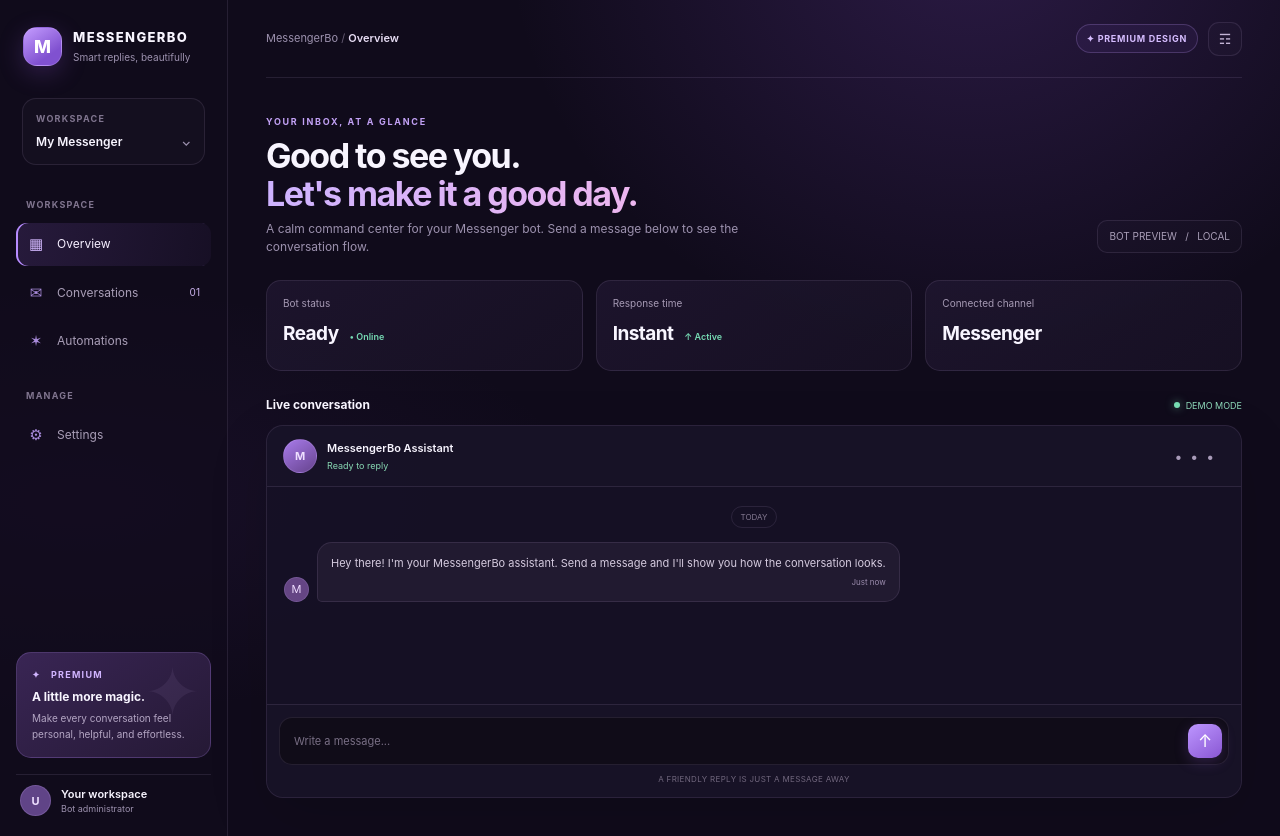
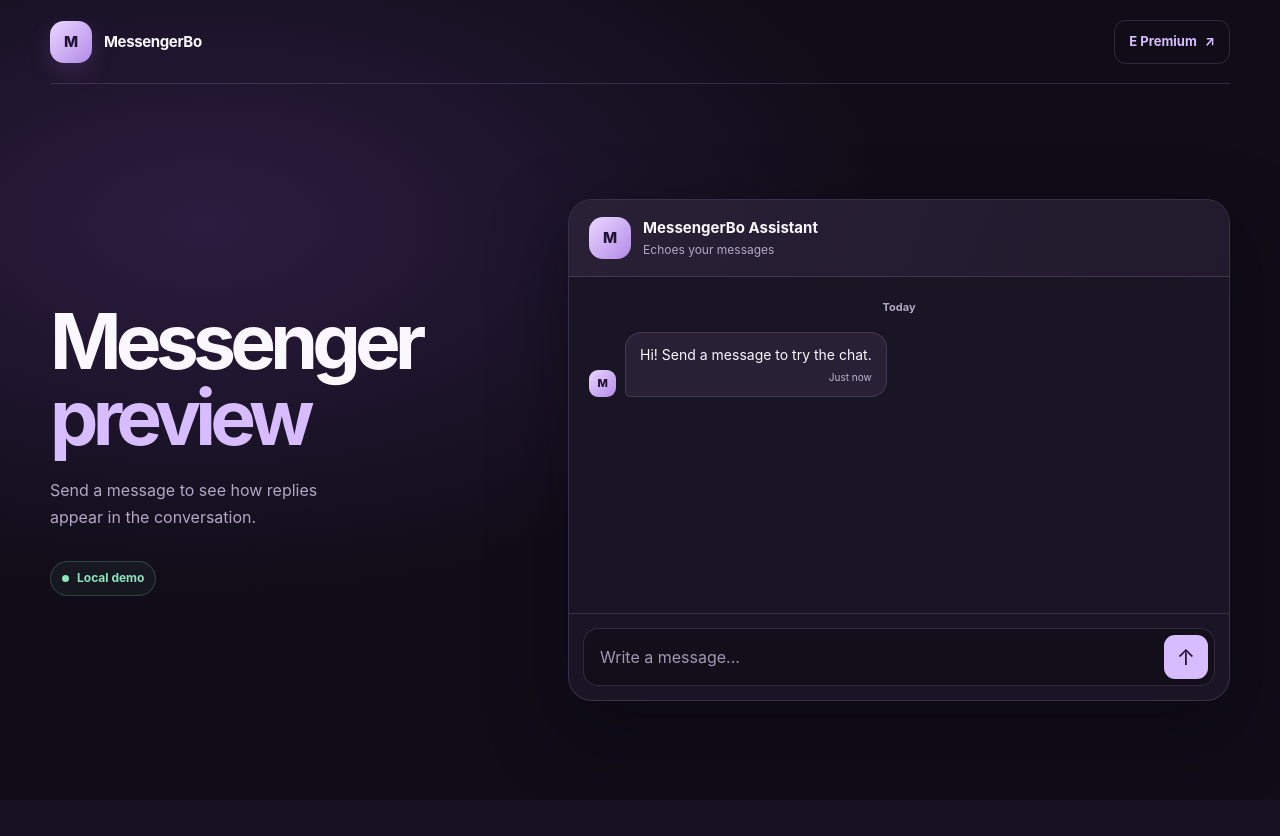
Before and after one commit to abdusshafial/massengerbo, a Flask app: page / in a window 1280 px wide. After the commit the page ends 800 px from the top, so only its background shows below. Run offline with Flask 3, Linux system fonts and the light colour scheme.

Commit message:
Refresh MessengerBo and E Premium interfaces

```diff
--- a/templates/index.html
+++ b/templates/index.html
@@ -3,163 +3,232 @@
 <head>
   <meta charset="utf-8">
   <meta name="viewport" content="width=device-width, initial-scale=1">
-  <meta name="theme-color" content="#100b1b">
-  <title>MessengerBo | Premium inbox</title>
+  <meta name="theme-color" content="#100d18">
+  <title>MessengerBo | Inbox preview</title>
   <style>
     :root {
       color-scheme: dark;
-      --bg: #100b1b;
-      --panel: #171126;
-      --panel-2: #1e1730;
-      --panel-3: #241b38;
-      --line: rgba(220, 199, 255, .105);
-      --text: #f8f5ff;
-      --muted: #9c91ae;
-      --purple: #ad83ff;
-      --lavender: #d2b7ff;
-      --green: #76dbb4;
+      --bg: #100d18;
+      --panel: #1a1525;
+      --text: #faf7ff;
+      --muted: #b3a8c4;
+      --line: #a995c537;
+      --accent: #d7bcff;
+      --green: #8ce5bc;
     }
     * { box-sizing: border-box; }
     body {
+      margin: 0;
       min-height: 100vh;
-      margin: 0;
       color: var(--text);
-      background: radial-gradient(ellipse at 76% -10%, rgba(132, 76, 206, .24), transparent 34%),
-                  radial-gradient(ellipse at 6% 60%, rgba(89, 51, 137, .12), transparent 30%), var(--bg);
-      font: 14px/1.5 Inter, ui-sans-serif, system-ui, -apple-system, "Segoe UI", sans-serif;
+      background: radial-gradient(ellipse at 16% 28%, #2c1c40, transparent 45%), var(--bg);
+      font: 15px/1.55 Inter, ui-sans-serif, system-ui, -apple-system, "Segoe UI", sans-serif;
     }
     button, input { font: inherit; }
-    .app { display: grid; grid-template-columns: 228px minmax(0, 1fr); min-height: 100vh; max-width: 1500px; margin: 0 auto; }
-    .sidebar { display: flex; flex-direction: column; padding: 27px 16px 20px; border-right: 1px solid var(--line); background: rgba(17, 12, 29, .72); }
-    .brand { display: flex; align-items: center; gap: 11px; padding: 0 7px 32px; }
-    .brand-mark { display: grid; width: 39px; height: 39px; place-items: center; border: 1px solid #d7bdff35; border-radius: 14px; color: #fff; background: linear-gradient(145deg, #c49cff, #8051d0 72%); box-shadow: 0 7px 24px #8952cc45; font-size: 18px; font-weight: 800; }
-    .brand-name { font-size: 13px; font-weight: 760; letter-spacing: .105em; }
-    .brand-caption { margin-top: 2px; color: var(--muted); font-size: 10px; }
-    .workspace { margin: 0 6px 10px; padding: 13px; border: 1px solid var(--line); border-radius: 14px; background: #ffffff05; }
-    .workspace-kicker, .nav-label { color: #80758f; font-size: 9px; font-weight: 720; letter-spacing: .14em; text-transform: uppercase; }
-    .workspace-name { display: flex; justify-content: space-between; align-items: center; margin-top: 7px; font-size: 12px; font-weight: 620; }
-    .chevron { color: var(--muted); }
-    .nav-label { margin: 23px 10px 9px; }
-    .nav-item { display: flex; align-items: center; gap: 12px; margin: 3px 0; padding: 10px 11px; border-radius: 11px; color: #a99eb7; font-size: 12px; }
-    .nav-item .nav-icon { width: 18px; text-align: center; color: #a98bdb; font-size: 15px; }
-    .nav-item.active { color: #f6efff; background: linear-gradient(100deg, #9764dd2b, #9764dd0d); box-shadow: inset 2px 0 #b78cff; }
-    .nav-item.active .nav-icon { color: #d4b9ff; }
-    .nav-count { margin-left: auto; color: #cbb3ed; font-size: 10px; }
-    .sidebar-bottom { margin-top: auto; }
-    .upgrade { position: relative; overflow: hidden; padding: 15px; border: 1px solid #bb94ff36; border-radius: 15px; background: linear-gradient(145deg, #392554, #251935); }
-    .upgrade:after { content: "✦"; position: absolute; top: -13px; right: 9px; color: #dfc9ff12; font-size: 68px; }
-    .upgrade-tag { color: #d1b5ff; font-size: 9px; font-weight: 730; letter-spacing: .14em; text-transform: uppercase; }
-    .upgrade-title { margin-top: 7px; font-size: 12px; font-weight: 680; }
-    .upgrade-copy { margin-top: 5px; color: #b4a6c4; font-size: 10px; line-height: 1.55; }
-    .profile { display: flex; align-items: center; gap: 10px; margin-top: 16px; padding: 10px 4px 0; border-top: 1px solid var(--line); }
-    .avatar { display: grid; flex: 0 0 auto; width: 31px; height: 31px; place-items: center; border: 1px solid #d7bdff2a; border-radius: 50%; color: #eedfff; background: #604487; font-size: 11px; font-weight: 700; }
-    .profile-name { font-size: 11px; font-weight: 620; }
-    .profile-role { color: var(--muted); font-size: 9px; }
-    .main { min-width: 0; padding: 0 38px 38px; }
-    .topbar { display: flex; min-height: 78px; align-items: center; justify-content: space-between; border-bottom: 1px solid var(--line); }
-    .breadcrumb { color: var(--muted); font-size: 11px; }
-    .breadcrumb strong { color: #e8def5; font-weight: 560; }
-    .top-actions { display: flex; align-items: center; gap: 10px; }
-    .icon-button { display: grid; width: 34px; height: 34px; place-items: center; border: 1px solid var(--line); border-radius: 11px; color: #c3b4d5; background: #ffffff04; }
-    .plan-pill { padding: 7px 10px; border: 1px solid #c3a0ff39; border-radius: 999px; color: #d6bdff; background: #9e6bea12; font-size: 9px; font-weight: 700; letter-spacing: .08em; }
-    .content { max-width: 1040px; margin: 0 auto; }
-    .hero { display: flex; align-items: flex-end; justify-content: space-between; gap: 20px; padding: 37px 0 24px; }
-    .eyebrow { color: #c2a1f5; font-size: 9px; font-weight: 730; letter-spacing: .19em; text-transform: uppercase; }
-    h1 { margin: 8px 0 7px; font-size: clamp(25px, 4vw, 34px); line-height: 1.13; letter-spacing: -.045em; font-weight: 720; }
-    h1 span { color: transparent; background: linear-gradient(95deg, #cdb2ff, #edb6ef); background-clip: text; }
-    .hero-copy { max-width: 490px; margin: 0; color: var(--muted); font-size: 12px; }
-    .date-pill { flex: 0 0 auto; margin-bottom: 3px; padding: 8px 11px; border: 1px solid var(--line); border-radius: 10px; color: #a99eb7; background: #ffffff04; font-size: 10px; }
-    .metrics { display: grid; grid-template-columns: repeat(3, 1fr); gap: 13px; }
-    .metric { min-height: 91px; padding: 15px 16px; border: 1px solid var(--line); border-radius: 15px; background: linear-gradient(145deg, #211832bb, #191326bb); }
-    .metric-label { color: #a69ab4; font-size: 10px; }
-    .metric-value { margin-top: 9px; font-size: 19px; font-weight: 700; letter-spacing: -.03em; }
-    .metric-note { margin-left: 7px; color: var(--green); font-size: 9px; font-weight: 600; letter-spacing: 0; }
-    .section-head { display: flex; align-items: center; justify-content: space-between; margin: 25px 0 11px; }
-    .section-title { font-size: 12px; font-weight: 680; }
-    .live { display: flex; align-items: center; gap: 6px; color: #8edaba; font-size: 9px; }
-    .live:before { content: ""; width: 6px; height: 6px; border-radius: 50%; background: #77ddb3; box-shadow: 0 0 9px #77ddb399; }
-    .conversation { overflow: hidden; border: 1px solid var(--line); border-radius: 17px; background: #171126e8; box-shadow: 0 20px 60px #00000020; }
-    .conversation-head { display: flex; align-items: center; justify-content: space-between; padding: 13px 16px; border-bottom: 1px solid var(--line); background: #ffffff02; }
-    .contact { display: flex; align-items: center; gap: 10px; }
-    .contact .avatar { width: 34px; height: 34px; background: linear-gradient(145deg, #a87bea, #66438e); }
-    .contact-name { font-size: 11px; font-weight: 640; }
-    .contact-status { margin-top: 2px; color: #88d9b3; font-size: 9px; }
-    .more { padding: 5px 9px; color: #a99bb9; letter-spacing: 2px; }
-    .messages { display: flex; min-height: 217px; flex-direction: column; gap: 14px; padding: 19px 17px 17px; }
-    .day { align-self: center; padding: 4px 9px; border: 1px solid var(--line); border-radius: 999px; color: #847991; font-size: 8px; }
-    .message-row { display: flex; align-items: flex-end; gap: 8px; }
+    a { color: inherit; }
+    :focus-visible { outline: 2px solid var(--accent); outline-offset: 4px; }
+    .shell { width: min(100% - 64px, 1180px); margin: 0 auto; }
+    .topbar {
+      display: flex;
+      min-height: 84px;
+      align-items: center;
+      justify-content: space-between;
+      gap: 16px;
+      border-bottom: 1px solid var(--line);
+    }
+    .brand, .contact { display: flex; align-items: center; gap: 12px; }
+    .brand-name { font-weight: 750; letter-spacing: -.025em; }
+    .brand-mark, .avatar, .mini-avatar {
+      display: grid;
+      flex: none;
+      place-items: center;
+      color: #211331;
+      background: linear-gradient(135deg, #ead7ff, #b38ae9);
+      font-weight: 800;
+    }
+    .brand-mark { width: 42px; height: 42px; border-radius: 14px; box-shadow: 0 8px 22px #a97add2d; }
+    .miniapp-link {
+      display: inline-flex;
+      align-items: center;
+      gap: 8px;
+      min-height: 44px;
+      padding: 0 14px;
+      border: 1px solid var(--line);
+      border-radius: 12px;
+      color: var(--accent);
+      font-size: 13px;
+      font-weight: 650;
+      text-decoration: none;
+      transition: background .16s, border-color .16s;
+    }
+    .miniapp-link:hover { border-color: #c1a0f17a; background: #c1a0f116; }
+    .layout {
+      display: grid;
+      grid-template-columns: minmax(0, 4fr) minmax(0, 6fr);
+      align-items: center;
+      gap: clamp(32px, 6vw, 90px);
+      padding: clamp(54px, 9vw, 120px) 0 52px;
+    }
+    h1 {
+      margin: 0 0 22px;
+      font-size: clamp(50px, 6vw, 88px);
+      font-weight: 720;
+      line-height: .98;
+      letter-spacing: -.075em;
+    }
+    h1 span { display: block; color: var(--accent); }
+    .intro { max-width: 310px; margin: 0; color: var(--muted); font-size: 16px; line-height: 1.7; }
+    .mode {
+      display: inline-flex;
+      align-items: center;
+      gap: 8px;
+      margin: 30px 0 0;
+      padding: 7px 11px;
+      border: 1px solid #8ce5bc38;
+      border-radius: 999px;
+      color: var(--green);
+      background: #8ce5bc0c;
+      font-size: 12px;
+      font-weight: 650;
+    }
+    .mode::before { content: ""; width: 7px; height: 7px; border-radius: 50%; background: currentColor; }
+    .conversation {
+      min-width: 0;
+      overflow: hidden;
+      border: 1px solid var(--line);
+      border-radius: 24px;
+      background: var(--panel);
+      box-shadow: 0 28px 70px #07050d80;
+    }
+    .conversation-head {
+      padding: 16px 20px;
+      border-bottom: 1px solid var(--line);
+      background: linear-gradient(110deg, #292036, #21192c);
+    }
+    .avatar { width: 42px; height: 42px; border-radius: 14px; }
+    .contact-name { margin: 0; font-size: 15px; font-weight: 730; }
+    .contact-status { margin: 2px 0 0; color: var(--muted); font-size: 12px; }
+    .messages {
+      display: flex;
+      flex-direction: column;
+      gap: 16px;
+      height: clamp(260px, 42vh, 390px);
+      overflow-y: auto;
+      padding: 22px 20px 20px;
+      scrollbar-color: #625075 transparent;
+    }
+    .day { align-self: center; color: var(--muted); font-size: 11px; font-weight: 650; }
+    .message-row { display: flex; align-items: flex-end; gap: 9px; }
     .message-row.user { justify-content: flex-end; }
-    .bubble { max-width: min(78%, 540px); padding: 11px 13px; border: 1px solid var(--line); border-radius: 15px 15px 15px 5px; color: #d5cbdf; background: #211a30; font-size: 11px; line-height: 1.65; overflow-wrap: anywhere; white-space: pre-wrap; }
-    .bubble.user { border-color: #a67be931; border-radius: 15px 15px 5px 15px; color: #f5efff; background: linear-gradient(135deg, #553779, #412a62); }
-    .bubble.bot { max-width: 76%; }
-    .bubble .time { display: block; margin-top: 4px; color: #9b8cad; text-align: right; font-size: 8px; }
-    .mini-avatar { display: grid; flex: 0 0 25px; width: 25px; height: 25px; place-items: center; border: 1px solid #d7bdff25; border-radius: 50%; color: #efdcff; background: #654584; font-size: 11px; }
-    .composer { padding: 12px; border-top: 1px solid var(--line); background: #ffffff02; }
-    .form { display: flex; align-items: center; gap: 10px; padding: 6px 6px 6px 14px; border: 1px solid #d5bbff1b; border-radius: 13px; background: #100c18; transition: border-color .18s, box-shadow .18s; }
-    .form:focus-within { border-color: #ac83ed89; box-shadow: 0 0 0 3px #9b6fe214; }
-    .form input { min-width: 0; flex: 1; padding: 8px 0; border: 0; outline: 0; color: var(--text); background: transparent; font-size: 11px; }
-    .form input::placeholder { color: #796f85; }
-    .send { width: 34px; height: 34px; border: 0; border-radius: 10px; color: white; background: linear-gradient(145deg, #bd96ff, #8957d3); box-shadow: 0 4px 14px #8d5acb40; font-size: 17px; cursor: pointer; transition: transform .15s; }
-    .send:hover { transform: translateY(-1px); }
-    .send:disabled { opacity: .55; cursor: wait; }
-    .footer-note { margin-top: 8px; color: #71677e; text-align: center; font-size: 8px; letter-spacing: .04em; }
+    .bubble {
+      max-width: min(86%, 420px);
+      padding: 11px 14px;
+      border: 1px solid var(--line);
+      border-radius: 16px 16px 16px 5px;
+      color: var(--text);
+      background: #282034;
+      font-size: 14px;
+      overflow-wrap: anywhere;
+      white-space: pre-wrap;
+    }
+    .bubble.user {
+      border-color: #c9a4ff4d;
+      border-radius: 16px 16px 5px 16px;
+      background: #4d3569;
+    }
+    .time { display: block; margin-top: 4px; color: #c2b5d1; text-align: right; font-size: 10px; }
+    .mini-avatar { width: 27px; height: 27px; border-radius: 9px; font-size: 11px; }
+    .composer { padding: 14px; border-top: 1px solid var(--line); }
+    .form {
+      display: flex;
+      align-items: center;
+      gap: 10px;
+      padding: 6px 6px 6px 14px;
+      border: 1px solid var(--line);
+      border-radius: 15px;
+      background: #120e1a;
+      transition: border-color .16s, box-shadow .16s;
+    }
+    .form:focus-within { border-color: #c6a2ff; box-shadow: 0 0 0 3px #c6a2ff24; }
+    .form input {
+      min-width: 0;
+      min-height: 44px;
+      flex: 1;
+      border: 0;
+      outline: 0;
+      color: var(--text);
+      background: transparent;
+      font-size: 16px;
+    }
+    .form input::placeholder { color: #a398b3; }
+    .send {
+      display: grid;
+      width: 44px;
+      height: 44px;
+      flex: none;
+      place-items: center;
+      border: 0;
+      border-radius: 11px;
+      color: #241535;
+      background: var(--accent);
+      font-size: 22px;
+      cursor: pointer;
+      transition: background .16s, transform .16s;
+    }
+    .send:hover:not(:disabled) { background: #ead9ff; }
+    .send:active:not(:disabled) { transform: scale(.95); }
+    .send:disabled { opacity: .6; cursor: wait; }
     @media (max-width: 760px) {
-      .app { grid-template-columns: 1fr; }
-      .sidebar { display: none; }
-      .main { padding: 0 18px 24px; }
-      .topbar { min-height: 63px; }
-      .hero { align-items: flex-start; padding-top: 29px; }
-      .date-pill { display: none; }
+      .shell { width: min(100% - 40px, 560px); }
+      .topbar { min-height: 70px; }
+      .layout { grid-template-columns: 1fr; gap: 25px; padding: 34px 0 28px; }
+      h1 { margin-bottom: 12px; font-size: clamp(42px, 10vw, 64px); }
+      h1 span { display: inline; }
+      .intro { max-width: 390px; font-size: 14px; }
+      .mode { margin-top: 16px; }
     }
-    @media (max-width: 480px) {
-      .main { padding-right: 13px; padding-left: 13px; }
-      .metrics { gap: 7px; }
-      .metric { min-height: 78px; padding: 12px 10px; }
-      .metric-label { font-size: 9px; }
-      .metric-value { font-size: 16px; }
-      .metric-note { display: none; }
-      .messages { min-height: 230px; padding-right: 11px; padding-left: 11px; }
-      .bubble { max-width: 84%; }
+    @media (max-width: 380px) {
+      .shell { width: calc(100% - 28px); }
+      .brand, .contact { gap: 9px; }
+      .miniapp-link { padding: 0 10px; }
+      .conversation-head, .messages { padding-right: 13px; padding-left: 13px; }
+      .composer { padding: 10px; }
+    }
+    @media (prefers-reduced-motion: reduce) {
+      *, *::before, *::after { transition-duration: .01ms !important; }
     }
   </style>
 </head>
 <body>
-  <div class="app">
-    <aside class="sidebar">
-      <div class="brand"><div class="brand-mark">M</div><div><div class="brand-name">MESSENGERBO</div><div class="brand-caption">Smart replies, beautifully</div></div></div>
-      <div class="workspace"><div class="workspace-kicker">Workspace</div><div class="workspace-name">My Messenger <span class="chevron">&#8964;</span></div></div>
-      <div class="nav-label">Workspace</div>
-      <div class="nav-item active"><span class="nav-icon">&#9638;</span>Overview</div>
-      <div class="nav-item"><span class="nav-icon">&#9993;</span>Conversations <span class="nav-count">01</span></div>
-      <div class="nav-item"><span class="nav-icon">&#10038;</span>Automations</div>
-      <div class="nav-label">Manage</div>
-      <div class="nav-item"><span class="nav-icon">&#9881;</span>Settings</div>
-      <div class="sidebar-bottom">
-        <div class="upgrade"><div class="upgrade-tag">&#10022; &nbsp; Premium</div><div class="upgrade-title">A little more magic.</div><div class="upgrade-copy">Make every conversation feel personal, helpful, and effortless.</div></div>
-        <div class="profile"><div class="avatar">U</div><div><div class="profile-name">Your workspace</div><div class="profile-role">Bot administrator</div></div></div>
+  <header class="shell topbar">
+    <div class="brand"><span class="brand-mark" aria-hidden="true">M</span><span class="brand-name">MessengerBo</span></div>
+    <a class="miniapp-link" href="{{ url_for('miniapp_index') }}">E Premium <span aria-hidden="true">&#8599;</span></a>
+  </header>
+  <main class="shell layout">
+    <section aria-labelledby="page-title">
+      <h1 id="page-title">Messenger <span>preview</span></h1>
+      <p class="intro">Send a message to see how replies appear in the conversation.</p>
+      <p class="mode">Local demo</p>
+    </section>
+    <section class="conversation" aria-labelledby="conversation-title">
+      <header class="conversation-head">
+        <div class="contact">
+          <div class="avatar" aria-hidden="true">M</div>
+          <div><h2 class="contact-name" id="conversation-title">MessengerBo Assistant</h2><p class="contact-status">Echoes your messages</p></div>
+        </div>
+      </header>
+      <div class="messages" id="messages" role="log" aria-label="Conversation messages">
+        <div class="day">Today</div>
+        <div class="message-row"><div class="mini-avatar" aria-hidden="true">M</div><div class="bubble bot">Hi! Send a message to try the chat.<span class="time">Just now</span></div></div>
       </div>
-    </aside>
-    <main class="main">
-      <header class="topbar"><div class="breadcrumb">MessengerBo <span style="color:#665c73"> / </span> <strong>Overview</strong></div><div class="top-actions"><div class="plan-pill">&#10022; PREMIUM DESIGN</div><div class="icon-button" aria-label="Notifications">&#9782;</div></div></header>
-      <div class="content">
-        <section class="hero"><div><div class="eyebrow">Your inbox, at a glance</div><h1>Good to see you.<br><span>Let's make it a good day.</span></h1><p class="hero-copy">A calm command center for your Messenger bot. Send a message below to see the conversation flow.</p></div><div class="date-pill">BOT PREVIEW &nbsp; / &nbsp; LOCAL</div></section>
-        <section class="metrics" aria-label="Overview metrics">
-          <div class="metric"><div class="metric-label">Bot status</div><div class="metric-value">Ready <span class="metric-note">&#8226; Online</span></div></div>
-          <div class="metric"><div class="metric-label">Response time</div><div class="metric-value">Instant <span class="metric-note">&#8593; Active</span></div></div>
-          <div class="metric"><div class="metric-label">Connected channel</div><div class="metric-value">Messenger</div></div>
-        </section>
-        <div class="section-head"><div class="section-title">Live conversation</div><div class="live">DEMO MODE</div></div>
-        <section class="conversation" aria-label="Messenger conversation preview">
-          <div class="conversation-head"><div class="contact"><div class="avatar">M</div><div><div class="contact-name">MessengerBo Assistant</div><div class="contact-status">Ready to reply</div></div></div><div class="more" aria-hidden="true">&#8226; &#8226; &#8226;</div></div>
-          <div class="messages" id="messages" aria-live="polite">
-            <div class="day">TODAY</div>
-            <div class="message-row"><div class="mini-avatar">M</div><div class="bubble bot">Hey there! I'm your MessengerBo assistant. Send a message and I'll show you how the conversation looks.<span class="time">Just now</span></div></div>
-          </div>
-          <div class="composer"><form class="form" id="message-form"><input id="message-input" type="text" placeholder="Write a message..." autocomplete="off" maxlength="2000" aria-label="Write a message"><button class="send" id="send-button" type="submit" aria-label="Send message">&#8593;</button></form><div class="footer-note">A FRIENDLY REPLY IS JUST A MESSAGE AWAY</div></div>
-        </section>
+      <div class="composer">
+        <form class="form" id="message-form">
+          <input id="message-input" type="text" placeholder="Write a message..." autocomplete="off" maxlength="2000" aria-label="Write a message">
+          <button class="send" id="send-button" type="submit" aria-label="Send message">&#8593;</button>
+        </form>
       </div>
-    </main>
-  </div>
+    </section>
+  </main>
   <script>
     const form = document.getElementById('message-form');
     const input = document.getElementById('message-input');
@@ -172,6 +241,7 @@
       if (kind === 'bot') {
         const avatar = document.createElement('div');
         avatar.className = 'mini-avatar';
+        avatar.setAttribute('aria-hidden', 'true');
         avatar.textContent = 'M';
         row.appendChild(avatar);
       }
```
Also changed, not shown: webapp/index.html (+241 -88 lines).
